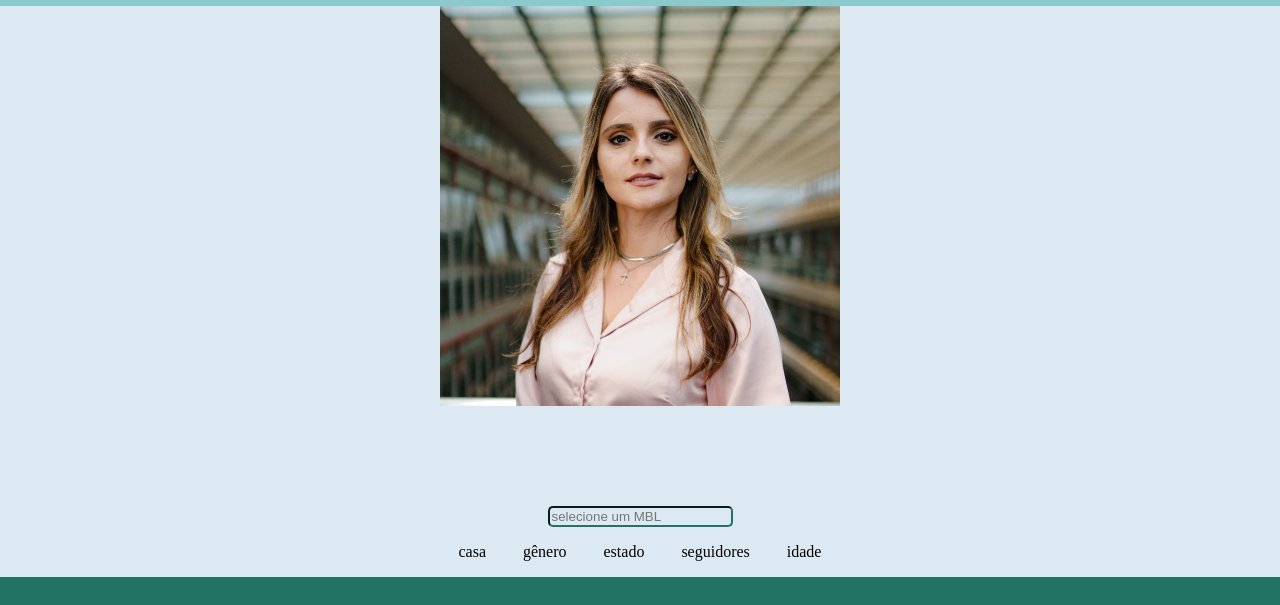
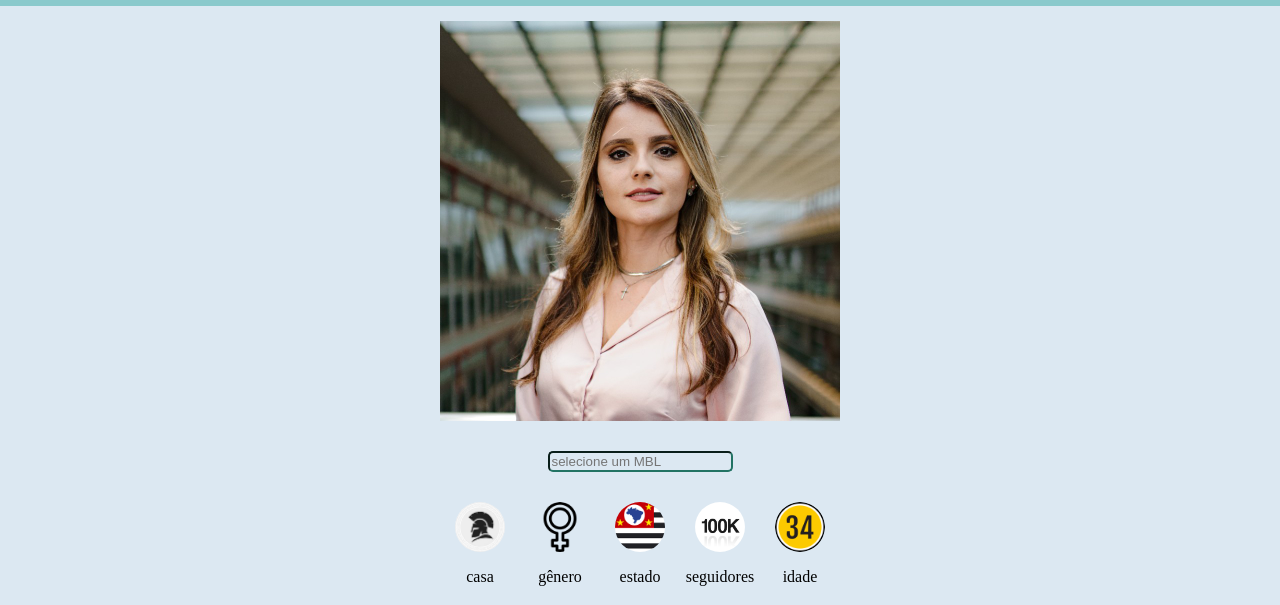
Before and after one commit to eusamdeoliveira/Quem-sou-eu-MBL, a plain HTML site: page index.html in a window 1280 px wide. Shown: the part 76-681 px from the top of the page. Drawn offline with Linux system fonts and the light colour scheme.

Commit message:
alterações de design

```diff
--- a/index.html
+++ b/index.html
@@ -13,7 +13,7 @@
     </header>
     <section id="entrada">
         <div class="imagem">
-            <img id="imagem" src="imagens/amandaVetorazzo.jfif" alt="Amanda Vetorazzo">
+            <img id="pessoa" src="imagens/amandaVetorazzo.jfif" alt="Amanda Vetorazzo">
         </div>
         <div class="search-box">
             <input type="text" class="search-txt" placeholder="selecione um MBL">
@@ -22,12 +22,22 @@
         </div>
     </section>
     <section class="output">
-        <div id="res">
-        <p>casa</p>
-        <p>gênero</p>
-        <p>estado</p>
-        <p>seguidores</p>
-        <p>idade</p>
+        <div class="res">
+            <div id="outimg">
+                <img src="imagens/espartadisable.jpg" alt="imagem esparta desabilitada">
+                <img src="imagens/feminino.png" alt="imagem feminino desabilitada">
+                <img src="imagens/saopaulo.png" alt="imagem são paulo">
+                <img src="imagens/100k.jpg" alt="100k de seguidores">
+                <img src="imagens/34anos.webp" alt="34 anos">
+
+            </div>
+            <div id="outtxt">
+                <p>casa</p>
+                <p>gênero</p>
+                <p>estado</p>
+                <p>seguidores</p>
+                <p>idade</p>
+            </div>
         </div>
     </section>
 
--- a/style.css
+++ b/style.css
@@ -22,12 +22,13 @@ body {
 }
 
 div.imagem {
-    height: 500px;
+    height: 400px;
     display: flex;
     justify-content: center;
+    margin: 15px;
 }
 
-img#imagem {
+img#pessoa {
     position: inherit;
     height: 400px;
 }
@@ -35,6 +36,7 @@ img#imagem {
 div.search-box {
     display: flex;
     justify-content: center;
+    margin: 30px;
 }
 
 input {
@@ -47,15 +49,38 @@ border-radius: 5px;
 section.output {
     display: flex;
     justify-content: center;
+    margin: 15px;
 }
 
-div#res {
+
+div#outimg {
     display: flex;
     align-items: center;
     justify-items: center;
     justify-content: space-around;
     width: 400px;
 }
+
+div#outimg img {
+    width: 50px;
+    border-radius: 50%;
+
+}
+
+div#outtxt {
+    display: flex;
+    align-items: center;
+    justify-items: center;
+    justify-content: space-around;
+    width: 400px;
+}
+
+div#outtxt p {
+    width: 50px;
+    display: flex;
+    justify-content: center;
+}
+
 
 footer {
     background-color: var(--color-darkgreen);
```
Also changed, not shown: imagens/100k.jpg (added), imagens/34anos.webp (added), imagens/able.jpg (added), imagens/alexandriadisable.jpg (added), imagens/atenasdisable.jpg (added), imagens/espartadisable.jpg (added), imagens/feminino.png (added), imagens/masculino.png (added), imagens/saopaulo.png (added). Lines whose indentation alone changed are shown as unchanged.
